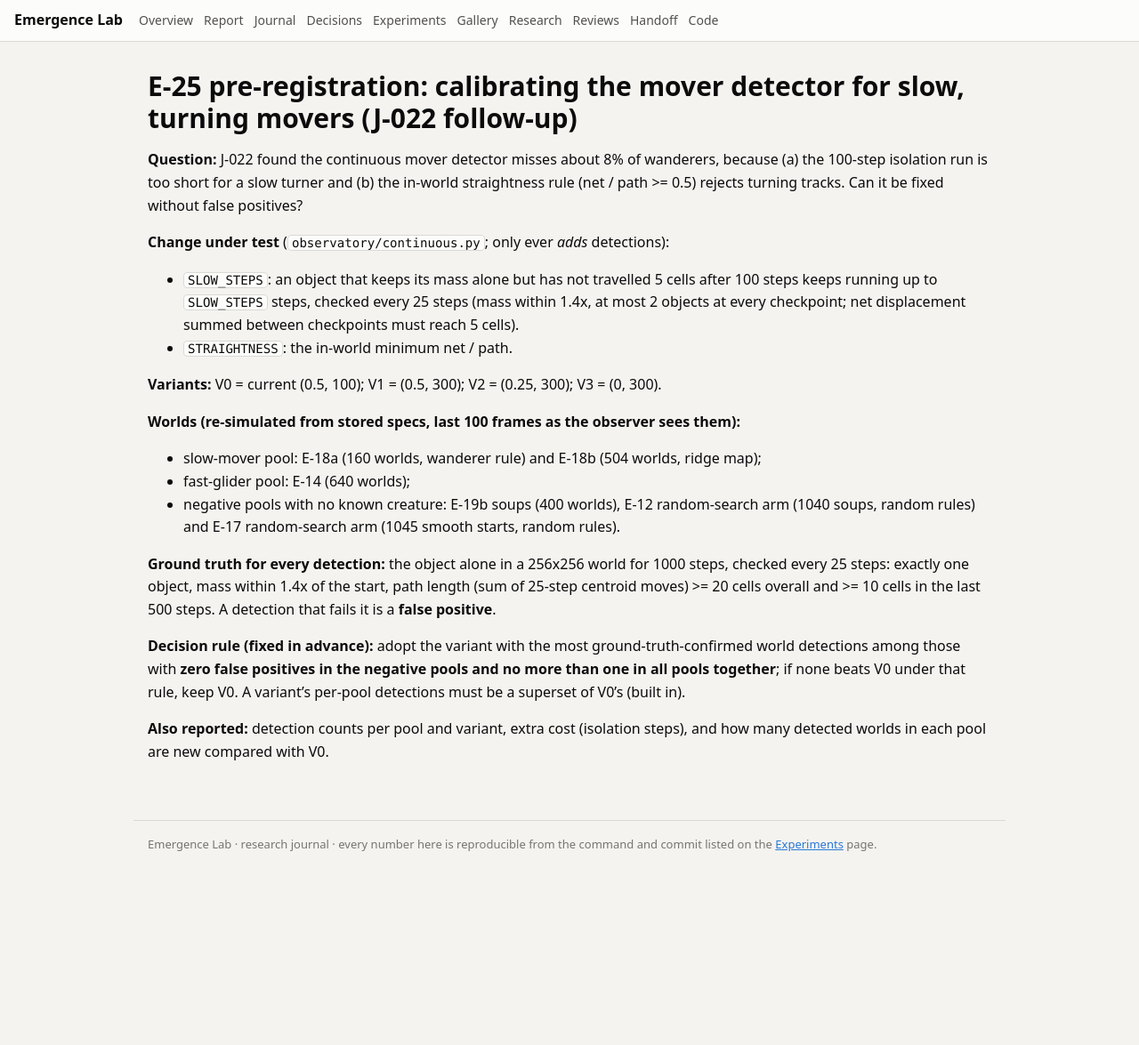
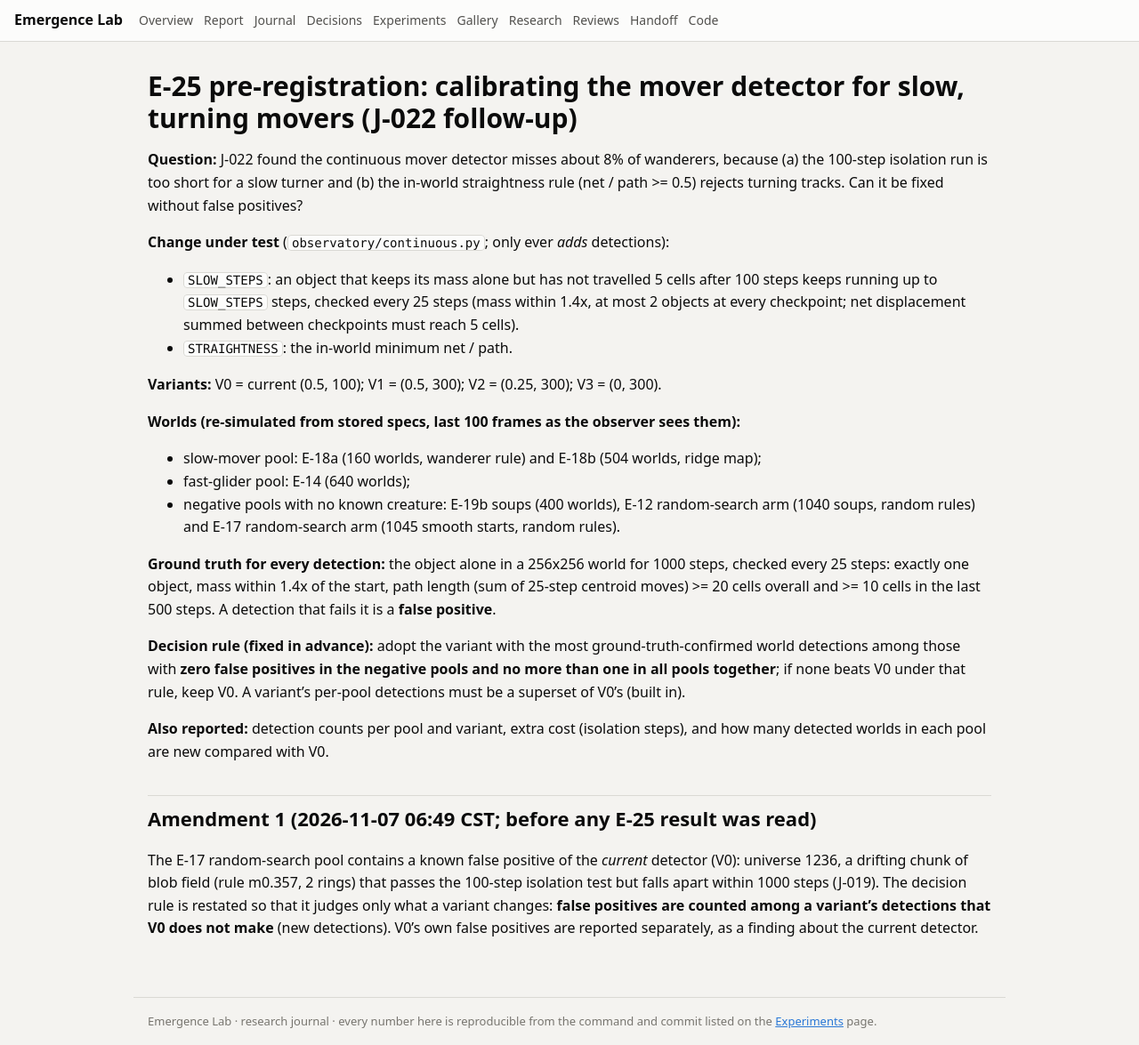
Before and after one commit to Yahyaal/emergence-lab, a Jekyll site: the page built from docs/data/e25-preregistration.md, in a window 1280 px wide and 1175 px high. Shown: the whole window at 89% size. Built offline with Jekyll 4.4.1, drawn with Linux system fonts in a browser that asks for light colours; our own code applies the rules of GitHub Pages for plain Markdown files.

Commit message:
E-25 pre-registration amendment (before results): count false positives among new detections
Co-Authored-By: Claude Opus 5.5 <noreply@anthropic.com>

```diff
--- a/docs/data/e25-preregistration.md
+++ b/docs/data/e25-preregistration.md
@@ -31,3 +31,12 @@ must be a superset of V0's (built in).
 
 **Also reported:** detection counts per pool and variant, extra cost (isolation steps), and
 how many detected worlds in each pool are new compared with V0.
+
+## Amendment 1 (2026-11-07 06:49 CST; before any E-25 result was read)
+
+The E-17 random-search pool contains a known false positive of the *current* detector (V0):
+universe 1236, a drifting chunk of blob field (rule m0.357, 2 rings) that passes the 100-step
+isolation test but falls apart within 1000 steps (J-019). The decision rule is restated so that it
+judges only what a variant changes: **false positives are counted among a variant's detections
+that V0 does not make** (new detections). V0's own false positives are reported separately, as a
+finding about the current detector.
```
